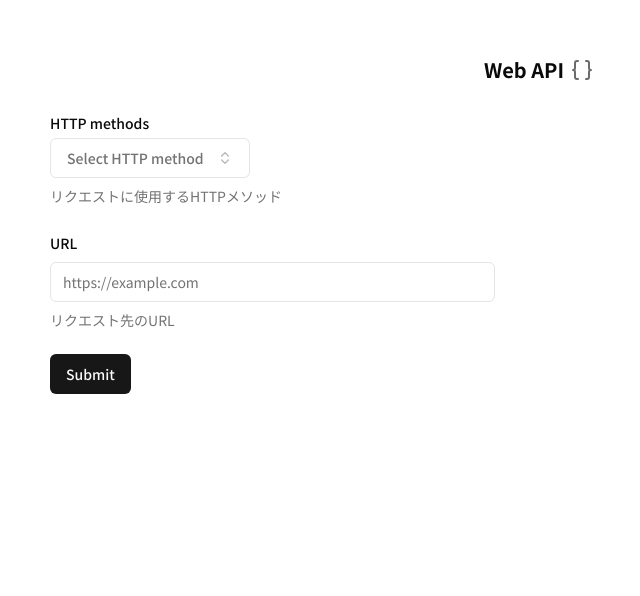
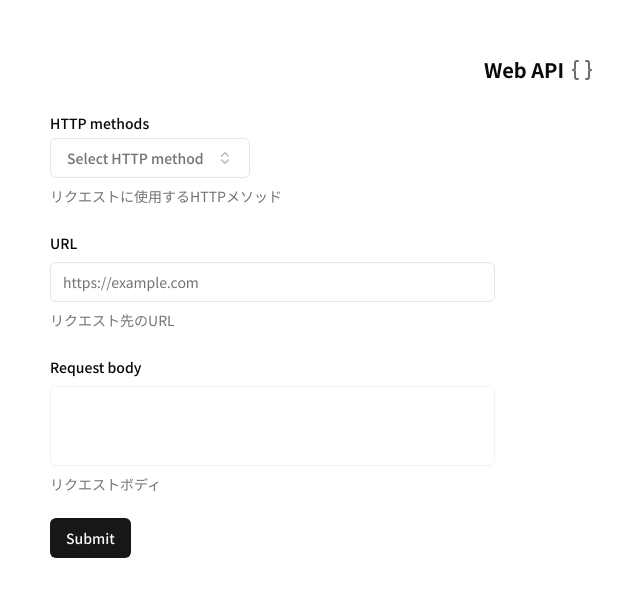
Before and after one commit to 618knot/hdp2024-demo, a Next.js app: page /webapi in a window 1280 px wide. Shown: the part 138-734 px from the top of the page, without its empty margins (101-741 px from the left). Built offline with nearby package versions, Linux system fonts and the light colour scheme.

Commit message:
requestBodyの処理を追加

```diff
--- a/src/app/webapi/_components/HTTPForm.tsx
+++ b/src/app/webapi/_components/HTTPForm.tsx
@@ -31,9 +31,20 @@ import {
 import { cn } from "@/lib/utils"
 import { Dispatch, SetStateAction } from "react"
 import { ResultProps } from "../_types/ResultProps"
-import { Toaster } from "@/components/ui/sonner"
+import { Textarea } from "@/components/ui/textarea"
 
 export const dynamic = 'force-dynamic';
+
+const isValidJson = (str: string): boolean => {
+  try{
+    JSON.parse(str);
+    return true;
+  } catch(e) {
+    return false;
+  }
+}
+
+const dontNeedBody = (method: string): boolean => [undefined ,"GET", "HEAD", "OPTIONS"].includes(method);
 
 const httpMethods = [
   { label: "GET", value: "GET" },
@@ -53,7 +64,10 @@ const FormSchema = z.object({
   }),
   httpMethods: z.string({
     required_error: "HTTPメソッドを選択してください",
-  })
+  }),
+  requestBody: z.string().refine(isValidJson, {
+    message: "正しいJSON形式で入力してください",
+  }).optional(),
 });
 
 type HTTPFormProps = {
@@ -65,7 +79,9 @@ type HTTPFormProps = {
 export default function HTTPForm({setResult, setIsPending, isPending}: HTTPFormProps) {
   const form = useForm<z.infer<typeof FormSchema>>({
     resolver: zodResolver(FormSchema),
-  })
+  });
+
+  const httpMethod = form.watch("httpMethods");
 
   function onSubmit(data: z.infer<typeof FormSchema>) {
 
@@ -74,6 +90,12 @@ export default function HTTPForm({setResult, setIsPending, isPending}: HTTPFormP
       try {
         const response = await fetch(data.url, {
           method: data.httpMethods,
+          headers: {
+            "Content-Type": "application/json",
+          },
+          body: dontNeedBody(data.httpMethods) || !data.requestBody
+          ? undefined
+          : JSON.stringify(JSON.parse(data.requestBody)),
         });
 
         const json = await response.json();
@@ -164,7 +186,6 @@ export default function HTTPForm({setResult, setIsPending, isPending}: HTTPFormP
               </FormDescription>
               <FormMessage />
             </FormItem>
-            // TODO: リクエストボディ
           )}
         />
         <FormField
@@ -183,6 +204,26 @@ export default function HTTPForm({setResult, setIsPending, isPending}: HTTPFormP
             </FormItem>
           )}
         />
+        <FormField
+          control={form.control}
+          name="requestBody"
+          render={({ field }) => (
+            <FormItem>
+              <FormLabel>Request body</FormLabel>
+              <FormControl>
+                <Textarea
+                  className="resize-none"
+                  {...field}
+                />
+              </FormControl>
+              <FormDescription>
+                リクエストボディ
+              </FormDescription>
+              <FormMessage />
+            </FormItem>
+          )}
+          disabled={dontNeedBody(httpMethod)}
+        />
         <Button type="submit" disabled={isPending}>
           {
             isPending ? <Loader2 className="animate-spin" /> : "Submit"
```
